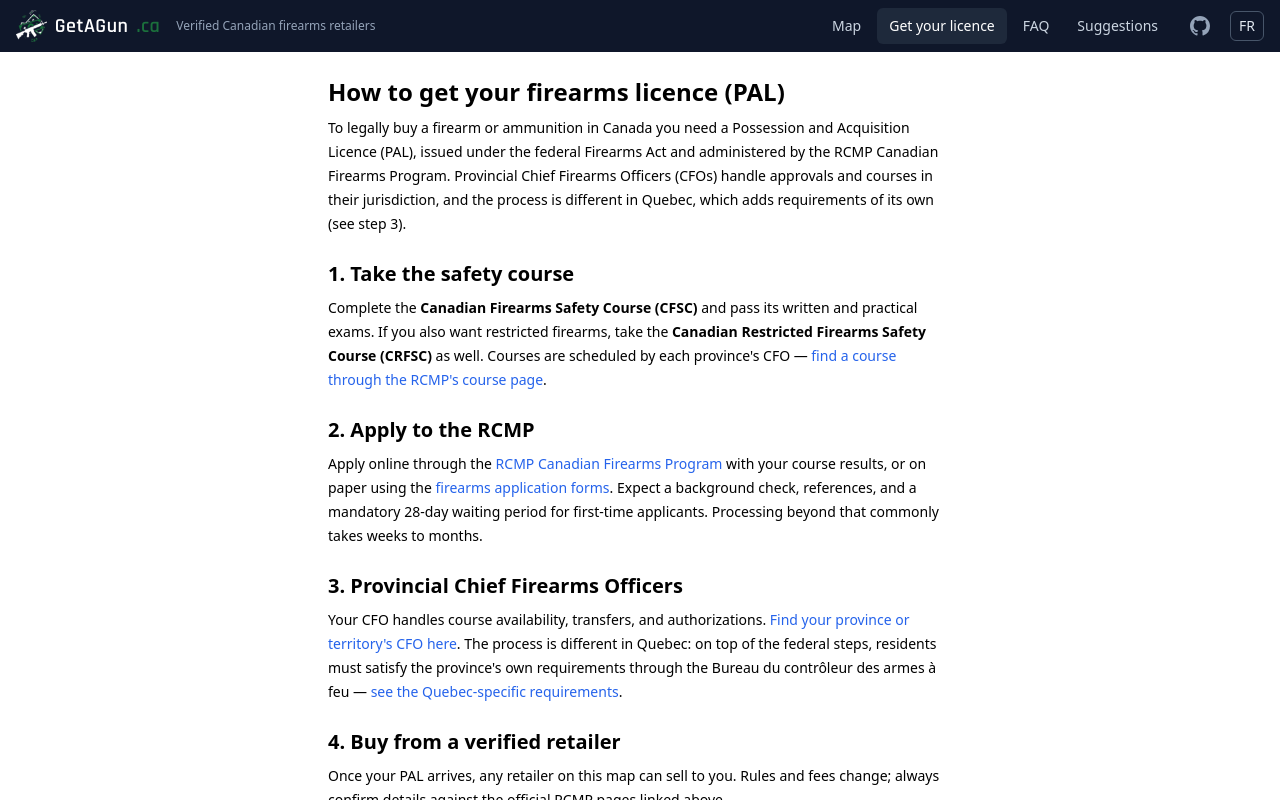
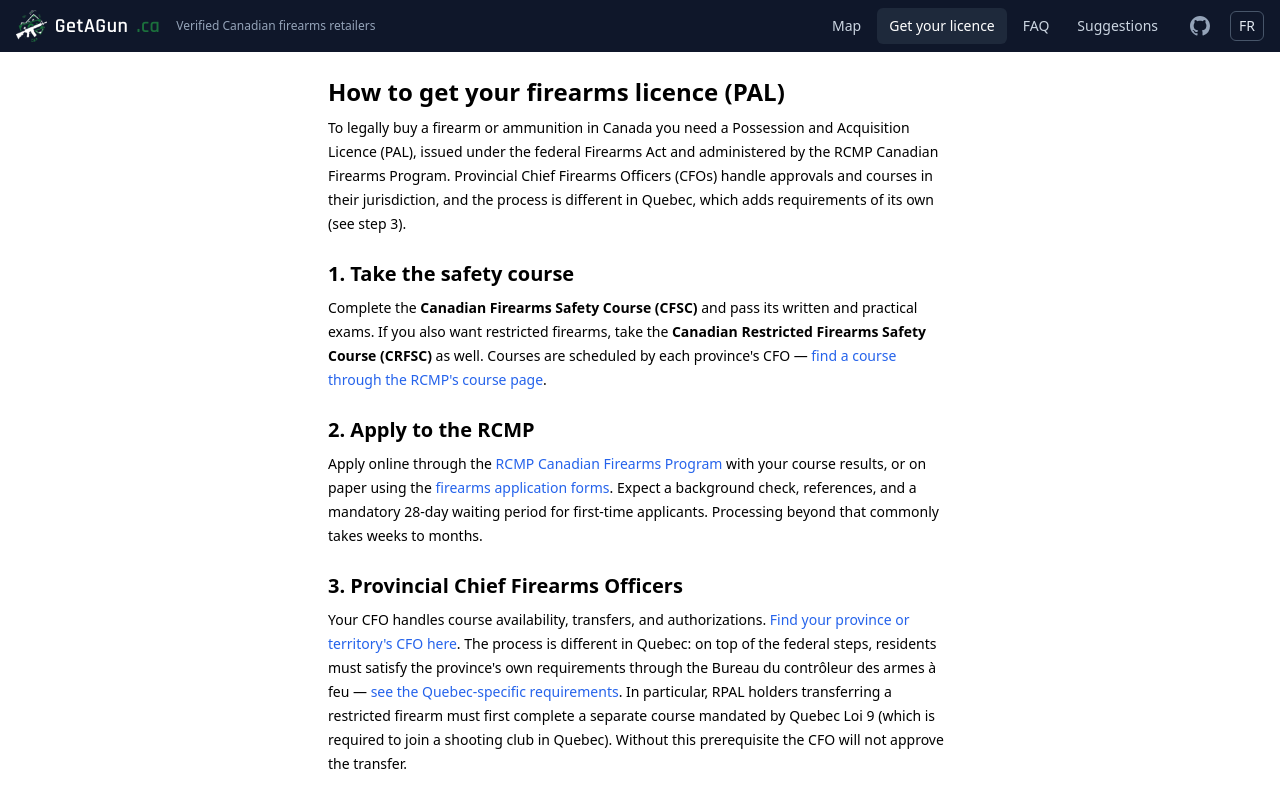
Before and after one commit to GetAGun/getagun.ca, a React (Vite) app: page /licence in a window 1280 px wide. Built offline with nearby package versions, Linux system fonts and the light colour scheme; no server answers; what pmtiles would draw is missing.

Commit message:
Licence guide: note Quebec Loi 9 course requirement for restricted transfers

```diff
--- a/src/pages/LicencePage.tsx
+++ b/src/pages/LicencePage.tsx
@@ -49,7 +49,10 @@ const content = {
         Bureau du contrôleur des armes à feu —{' '}
         <a className={A} href="https://www.quebec.ca/en/public-safety-emergencies/firearms" target="_blank" rel="noopener noreferrer">
           see the Quebec-specific requirements
-        </a>.
+        </a>. In particular, RPAL holders transferring a restricted firearm must
+        first complete a separate course mandated by Quebec Loi 9 (which is
+        required to join a shooting club in Quebec). Without this prerequisite
+        the CFO will not approve the transfer.
       </p>
       <h2 className={H2}>4. Buy from a verified retailer</h2>
       <p className={P}>
@@ -105,7 +108,11 @@ const content = {
         province auprès du Bureau du contrôleur des armes à feu —{' '}
         <a className={A} href="https://www.quebec.ca/securite-situations-urgence/armes-a-feu" target="_blank" rel="noopener noreferrer">
           consultez les exigences québécoises
-        </a>.
+        </a>. En particulier, les titulaires d'un permis à autorisation
+        restreinte qui procèdent à la cession d'une telle arme doivent d'abord
+        réussir une formation distincte imposée par la Loi 9 du Québec (exigée
+        pour devenir membre d'un club de tir au Québec). Sans ce préalable, le
+        contrôleur des armes à feu n'approuvera pas la cession.
       </p>
       <h2 className={H2}>4. Acheter chez un détaillant vérifié</h2>
       <p className={P}>
```
